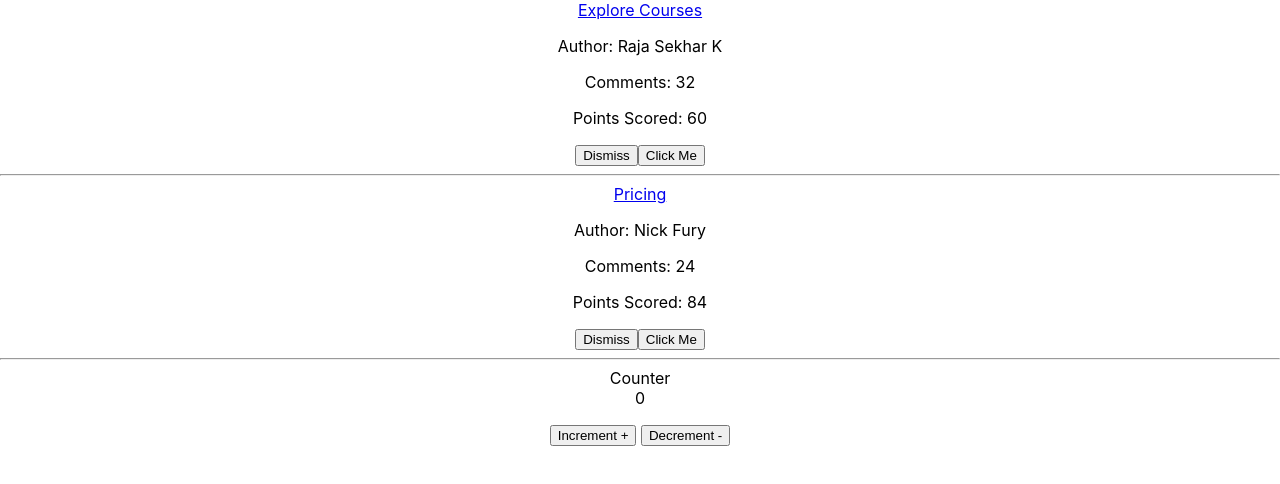
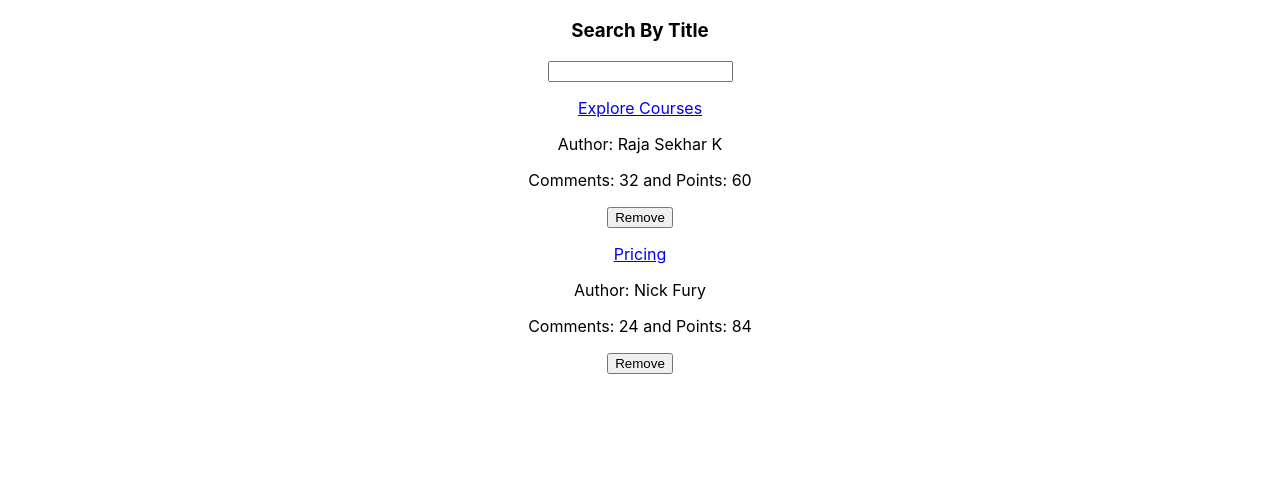
Before and after one commit to rkaranam/react-learnings, a React (Create React App) app in the folder mosh-react-app/: page / in a window 1280 px wide. Shown: the top 484 px of the page. Built offline with nearby package versions, Linux system fonts and the light colour scheme.

Commit message:
Search by Title

```diff
--- a/mosh-react-app/src/App.js
+++ b/mosh-react-app/src/App.js
@@ -1,12 +1,20 @@
 import './App.css';
-import Items from './components/Items';
-import Counter from './components/Counter';
+// import Items from './components/Items';
+// import Counter from './components/Counter';
+// import MyApp from './components/MyApp';
+import SearchTitle from './components/SearchTitle';
 
 function App() {
 	return (
 		<div className="App">
-			<Items />
-			<Counter />
+			{
+				/*
+					<Items />
+					<Counter />
+					<MyApp />
+				*/
+			}
+			<SearchTitle />
 		</div>
 	);
 }
--- /dev/null
+++ b/mosh-react-app/src/components/MyApp.js
@@ -0,0 +1,37 @@
+const avengers = [
+    { id: 101, name: 'Iron Man', rating: 10 },
+    { id: 201, name: 'Captain America', rating: 10 },
+    { id: 301, name: 'Thor', rating: 9 }
+];
+
+export default function MyApp() {
+    return (
+        <div className="avengers">
+            <h3>Avengers</h3>
+            <AvengersList avengersList={avengers} />
+        </div>
+    );
+}
+
+function AvengersList({ avengersList }) {
+    if(!avengersList) {
+        return null;
+    }
+    return (
+        <div className="avengersList">
+            <h3>Avengers List</h3>
+            {
+                avengersList.map(avenger => (
+                    <Avenger key={avenger.id} avenger={avenger} />
+                ))
+            }
+        </div>
+    );
+}
+
+
+function Avenger({ avenger }) {
+    return (
+        <p>{avenger.name} has rating of {avenger.rating}</p>
+    );
+}
--- /dev/null
+++ b/mosh-react-app/src/components/SearchTitle.js
@@ -0,0 +1,63 @@
+import React from 'react';
+import { itemsList } from './../config/constants';
+
+// const isSearched = (searchTerm) => {
+//     return function(item) {
+//         return item.title.toLowerCase().includes(searchTerm.toLowerCase());
+//     }
+// }
+
+const isSearched = (searchTerm) => (item) => item.title.toLowerCase().includes(searchTerm.toLowerCase());
+
+export default class SearchTitle extends React.Component {
+
+    constructor(props) {
+        super(props);
+        this.state = {
+            itemsList,
+            searchTerm: ''
+        }
+        this.onSearchItem = this.onSearchItem.bind(this);
+    }
+
+    onSearchItem(event) {
+        this.setState({ searchTerm: event.target.value });
+    }
+
+    onRemove(id) {
+        const updatedList = this.state.itemsList.filter(item => item.objectId !== id);
+        this.setState({ itemsList: updatedList });
+    }
+
+    render() {
+        return (
+            <div>
+                <div className="SearchTitle">
+                    <h3>Search By Title</h3>
+                    <form>
+                        <p>
+                            <input type="text" onChange={this.onSearchItem}/>
+                        </p>
+                    </form>
+                </div>
+                {
+                    this.state.itemsList.filter(isSearched(this.state.searchTerm)).map(item =>
+                        <div key={item.objectId} className="item">
+                            <span>
+                                <a href={item.url}>{item.title}</a>
+                            </span>
+                            <span>
+                                <p>Author: {item.author}</p>
+                                <p>Comments: {item.num_comments} and Points: {item.points}</p>
+                                <p>
+                                    <button type="button" onClick={() => this.onRemove(item.objectId)}>Remove</button>
+                                </p>
+                            </span>
+                        </div>
+                    )
+                }
+            </div>
+        );
+    }
+
+}
```
Also changed, not shown: 1 other file (tests, documents, lock files or other folders).
